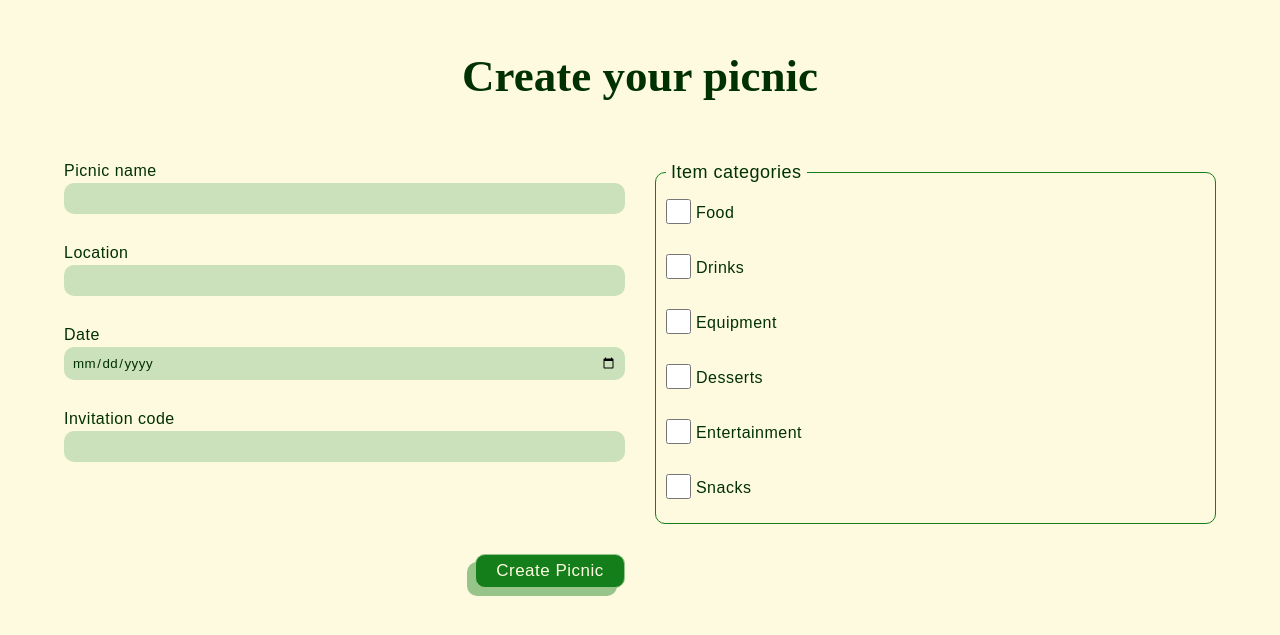
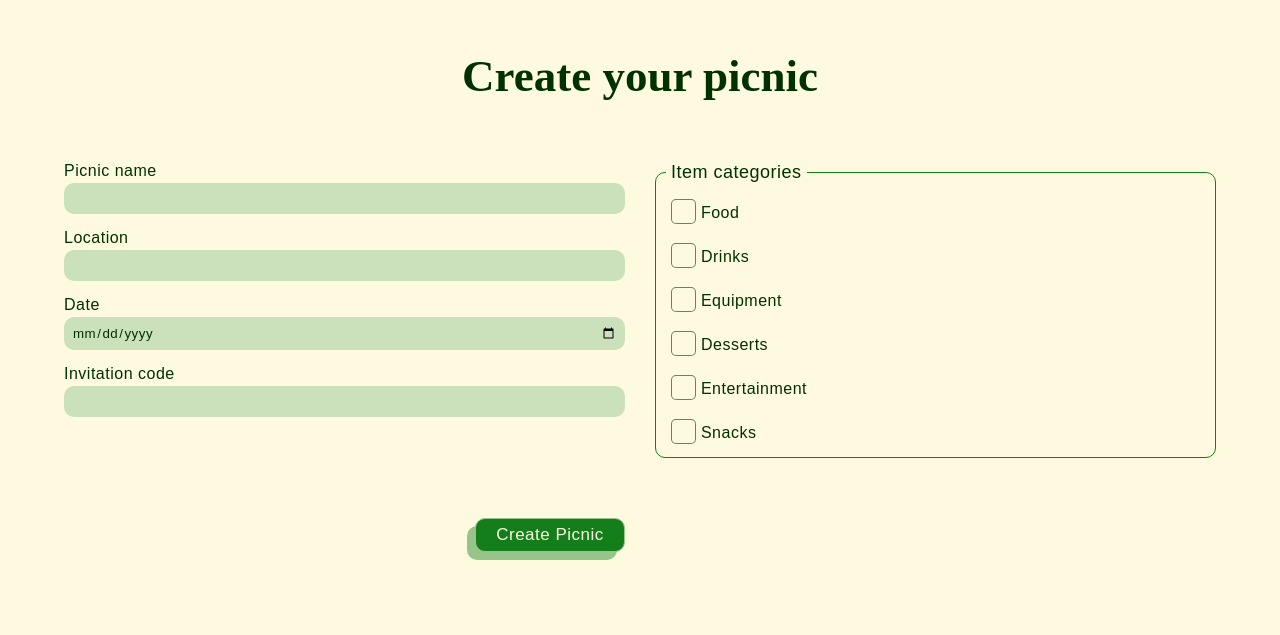
Before and after one commit to Jenea-G/web-project-1, a Flask app: page /picnics/create in a window 1280 px wide. Shown: the part 60-695 px from the top of the page. Run offline with Flask 3, Linux system fonts and the light colour scheme; the visitor is signed in with stand-in values (Sample User, id 1); some web fonts are replaced.

Commit message:
customize checkbox

```diff
--- a/static/css/style.css
+++ b/static/css/style.css
@@ -214,12 +214,13 @@ h3 {
     outline-offset: -3px;
 }
 
-.form div:last-of-type input {
+/* beofre submit button spacing */
+/* .form div:last-of-type input {
     margin-bottom: 30px;
-}
+} */
 
 .form .btn-small {
-    margin: 0 0 0 auto;
+    margin: 30px 0 0 auto;
     display: block;
 }
 
@@ -685,12 +686,35 @@ fieldset {
     border-radius: var(--radius);
 }
 
+fieldset div {
+    margin-bottom: 15px;
+}
+
 input[type="checkbox"] {
+    appearance: none;
+    -webkit-appearance: none;
+
     width: 25px;
     height: 25px;
-    border: 3px solid var(--primary);
-    border-radius: 10px !important;
+    border: 1px solid var(--text-60);
+    border-radius: 5px;
     background-color: var(--background-50);
-    margin-left: 10px;
+    margin-left: 15px;
     transform: translateY(6px);
+    cursor: pointer;
 }
+
+/* Checked state */
+input[type="checkbox"]:checked {
+    background-color: var(--primary-light);
+    position: relative;
+}
+
+input[type="checkbox"]:checked::after {
+    content: "✔";
+    color: var(--background);
+    font-size: 18px;
+    position: absolute;
+    left: 3px;
+    top: 0;
+}
--- a/templates/create_picnic.html
+++ b/templates/create_picnic.html
@@ -78,9 +78,8 @@
                         </div>
 
                     </fieldset>
+                </div>
 
-
-                </div>
                 <button type="submit" class="btn btn-small btn-small-shadow">
                     Create Picnic
                 </button>
```
